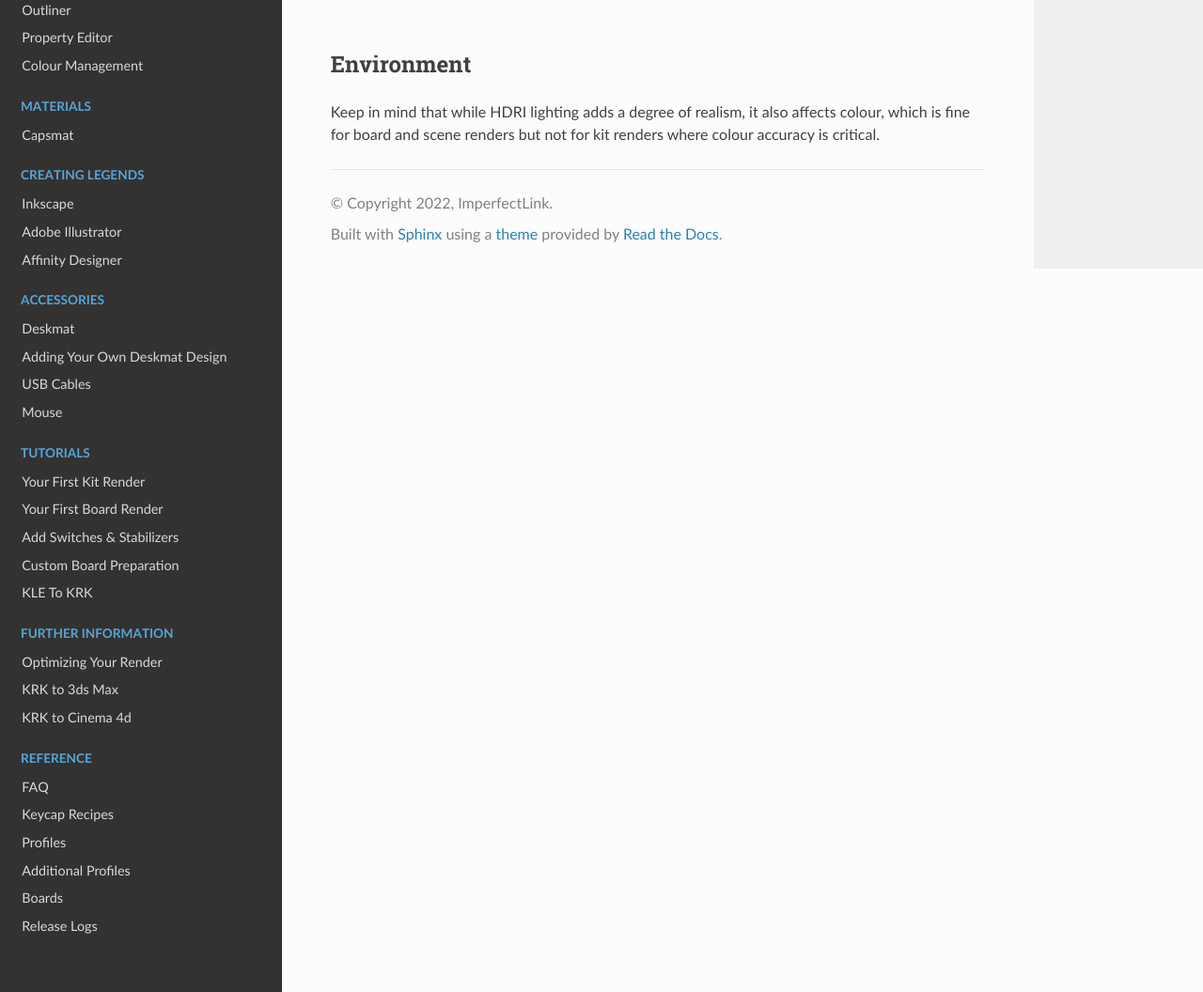
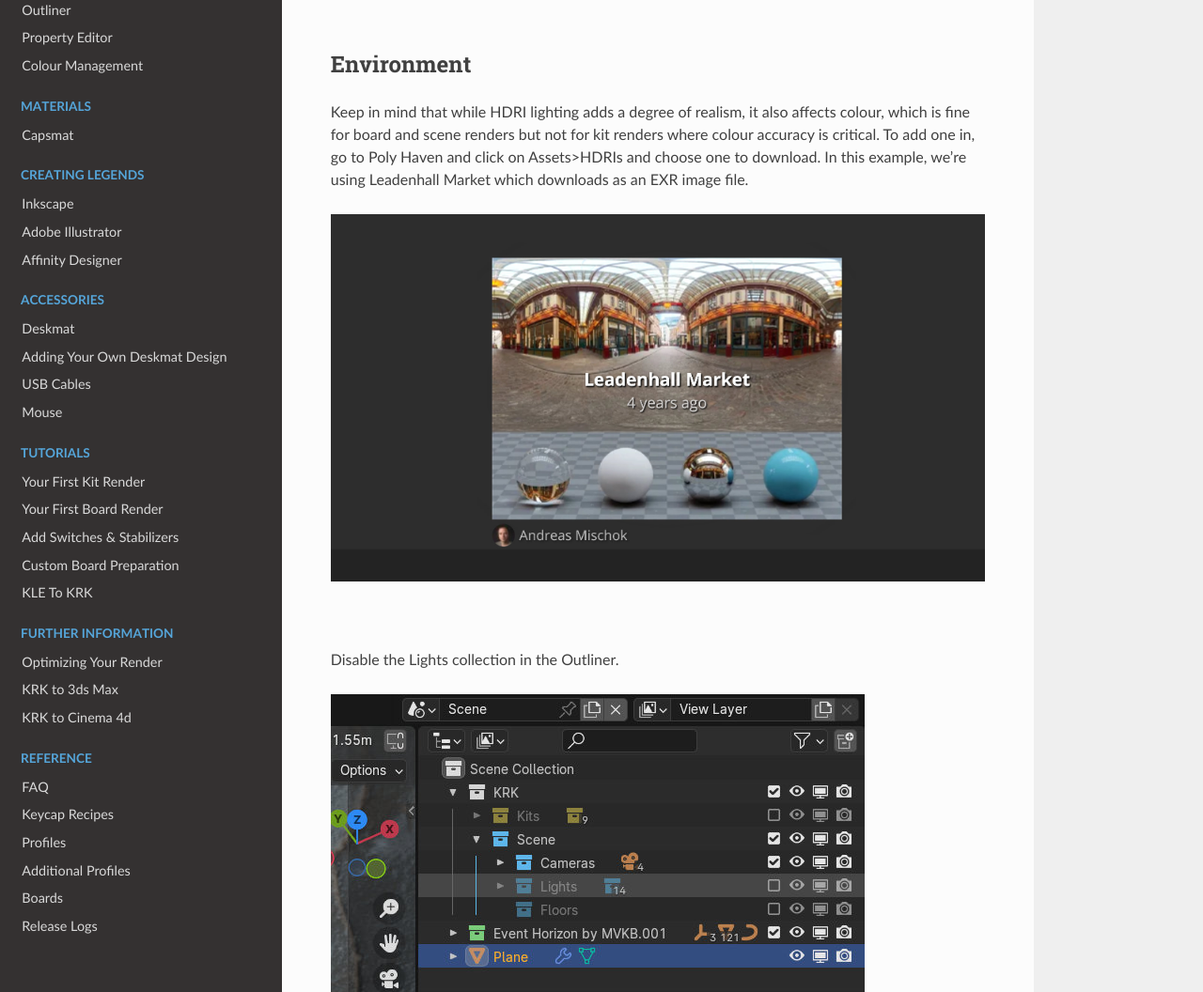
Before and after one commit to imperfectlink/KeyboardRenderKit, a Sphinx documentation site: the page built from docs/source/polyhaven.rst, in a window 1280 px wide and 1400 px high, scrolled down 4422 px. Shown: the part 344-1400 px from the top of the window at 94% size. Built offline with Sphinx 7.4.7 and the Read the Docs theme 2.0.0, drawn with Linux system fonts in a browser that asks for light colours; some of the changed text lies outside the part shown.

Commit message:
Update polyhaven.rst

```diff
--- a/docs/source/polyhaven.rst
+++ b/docs/source/polyhaven.rst
@@ -64,4 +64,18 @@
 Environment
 ~~~~
 
-Keep in mind that while HDRI lighting adds a degree of realism, it also affects colour, which is fine for board and scene renders but not for kit renders where colour accuracy is critical.
+Keep in mind that while HDRI lighting adds a degree of realism, it also affects colour, which is fine for board and scene renders but not for kit renders where colour accuracy is critical. To add one in, go to Poly Haven and click on Assets>HDRIs and choose one to download. In this example, we're using Leadenhall Market which downloads as an EXR image file.
+
+.. image:: img/PolyHaven_09.jpg
+
+|
+
+Disable the Lights collection in the Outliner.
+
+.. image:: img/PolyHaven_10.jpg
+
+|
+
+Then in the Material Editor, click on the dropdown in the top left and switch it from Object to World. There is already a world set up. Unmute the image node by selecting it and pressing M, then click on Open to load in the Leadenhall Market image. You may wish to manipulate the image so create a Mapping node and Texture Coordinate and connect it as seen in the image. Here I've rotated the image 52 degrees.
+
+.. image:: img/PolyHaven_11.jpg
```
